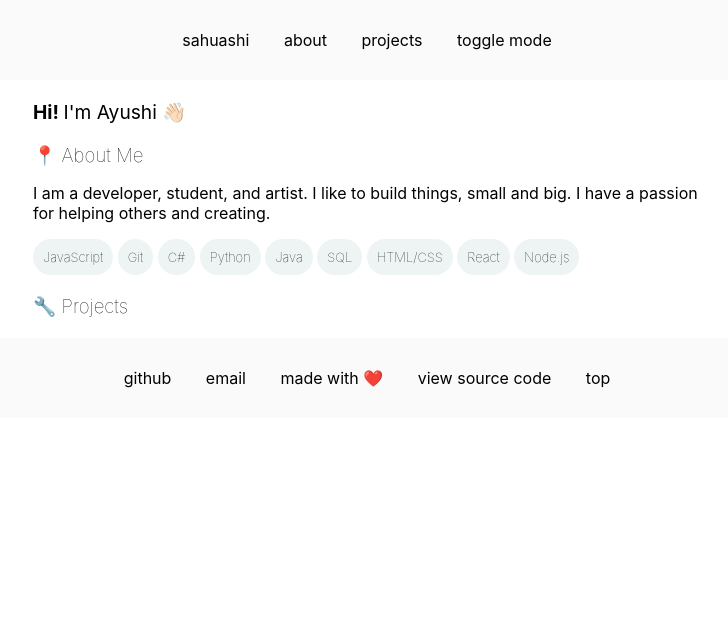
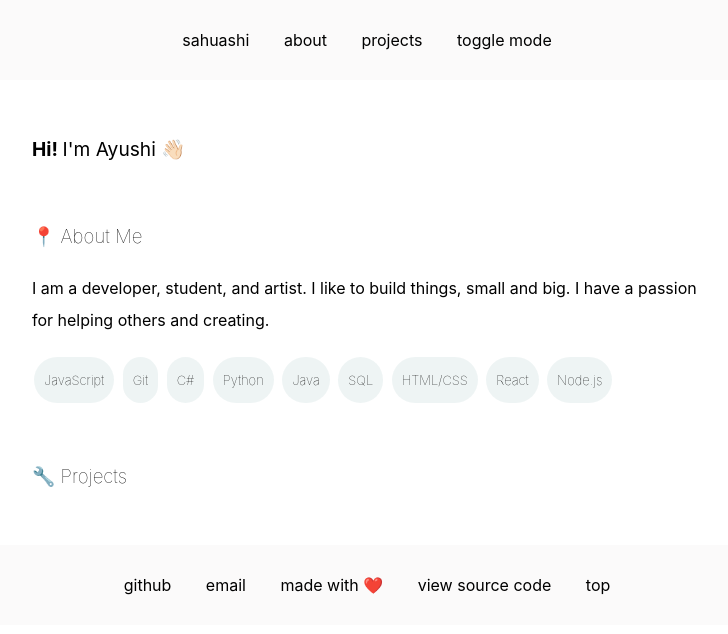
Before and after one commit to sahuashi/portfolio, a plain HTML site: page index.html in a window 1280 px wide. Shown: the whole page, without its empty margins (273-1001 px from the left). Drawn offline with Linux system fonts and the light colour scheme; a web font is replaced by a local one.

Commit message:
double whitespace

```diff
--- a/styles.css
+++ b/styles.css
@@ -37,8 +37,8 @@ html, body{
 }
 
 /* content styling */
-.info, #intro, #about, .skills li, #projects {
-    padding: 10px;
+.info, #intro, #about, #projects {
+    padding: 25px;
 }
 
 h3, h4 {
@@ -47,10 +47,11 @@ h3, h4 {
 }
 
 .info {
-    max-width: 43rem;
+    max-width: 45rem;
     margin-left: auto;
     margin-right: auto;
     text-align: left;
+    line-height: 2;
 }
 
 #intro {
@@ -72,4 +73,6 @@ h3, h4 {
     border-radius: 25px;
     font-weight: lighter;
     font-size: small;
+    padding: 10px;
+    margin: 5px 2px;
 }
```
